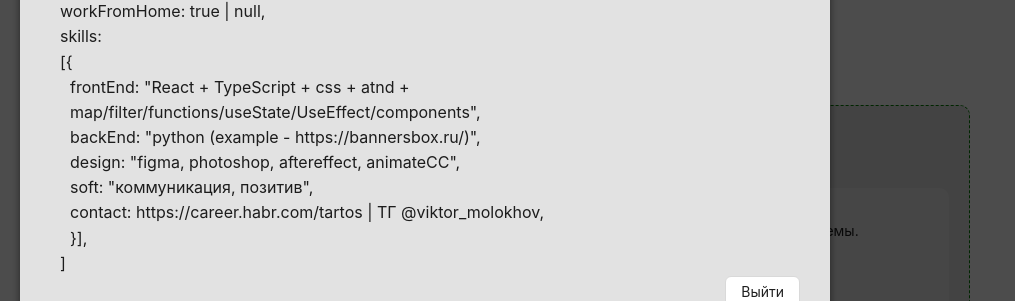
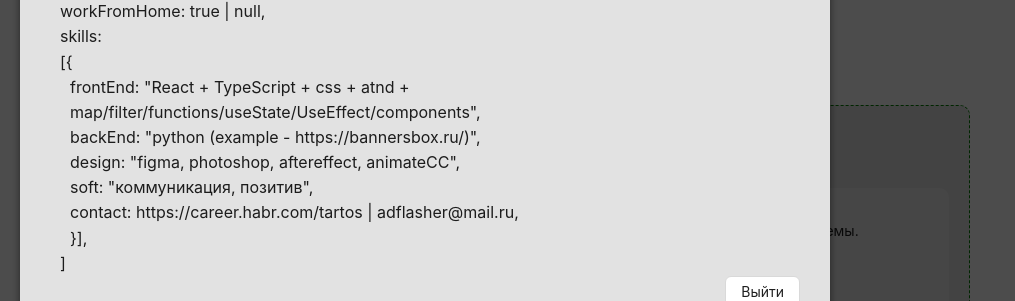
Before and after one commit to Gadior/adflasher, a React (Create React App) app: page / in a window 1280 px wide. Both pictures are taken after a click on the button "info". Shown: the part 154-455 px from the top of the page, without its empty margins (0-1015 px from the left). Built offline with nearby package versions, Linux system fonts and the light colour scheme.

Commit message:
fix info __ stable

```diff
--- a/src/Components/Pages/main/main.tsx
+++ b/src/Components/Pages/main/main.tsx
@@ -15,7 +15,7 @@ import CardFeat from "../../Feature/cardFeat.tsx";
 import SearchTag from "../../Shared/searchTag.tsx";
 
 import React, { useState, useEffect } from "react";
-import { Button, Space, Tag, Divider, Typography, Flex } from "antd";
+import { Button, Space, Tag, Typography, Flex } from "antd";
 const { Title, Text } = Typography;
 
 // #endregion
@@ -180,8 +180,8 @@ export default function Main() {
                       <br />
                       <b>soft</b>: "коммуникация, позитив",
                       <br />
-                      <b>contact</b>: https://career.habr.com/tartos | ТГ
-                      @viktor_molokhov,
+                      <b>contact</b>: https://career.habr.com/tartos |
+                      adflasher@mail.ru,
                       <br />
                       {"}"}],
                     </div>
```
Also changed, not shown: public/logo192.png (deleted), public/logo512.png (deleted), public/manifest.json.
